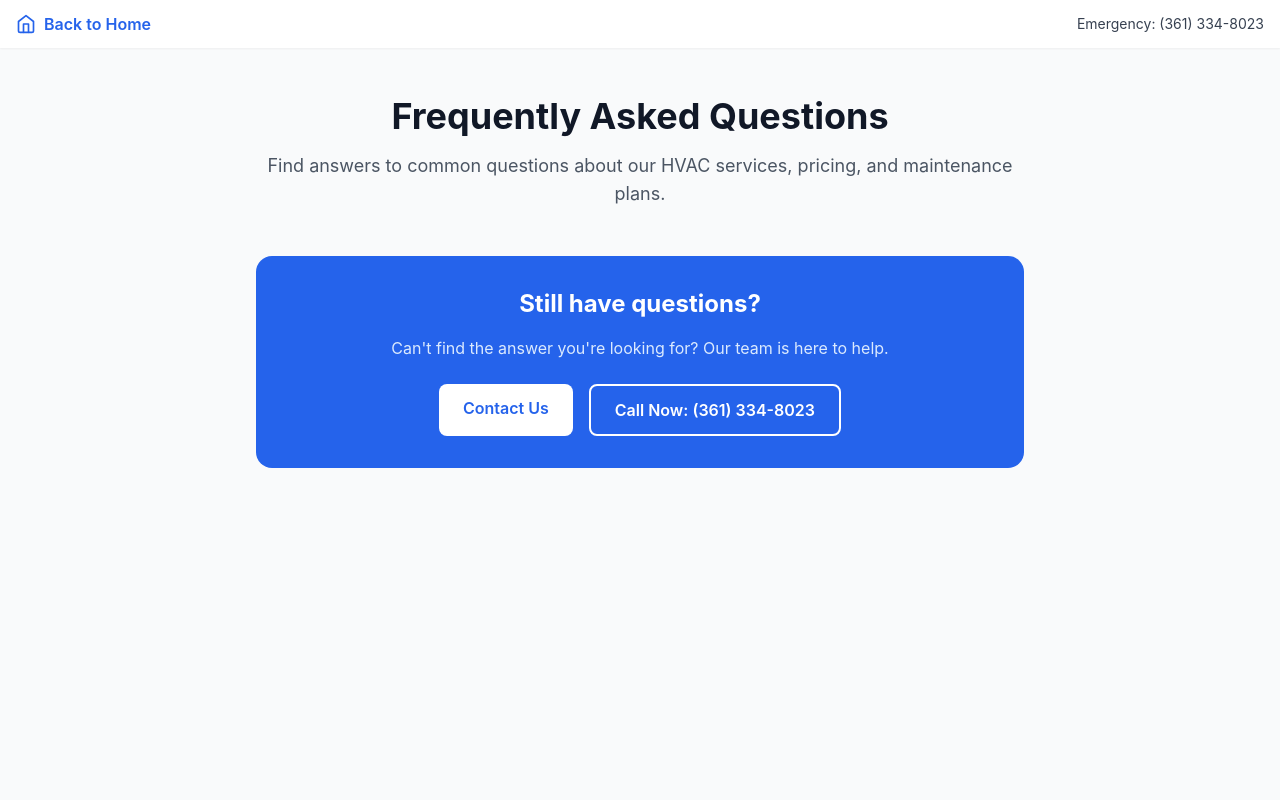
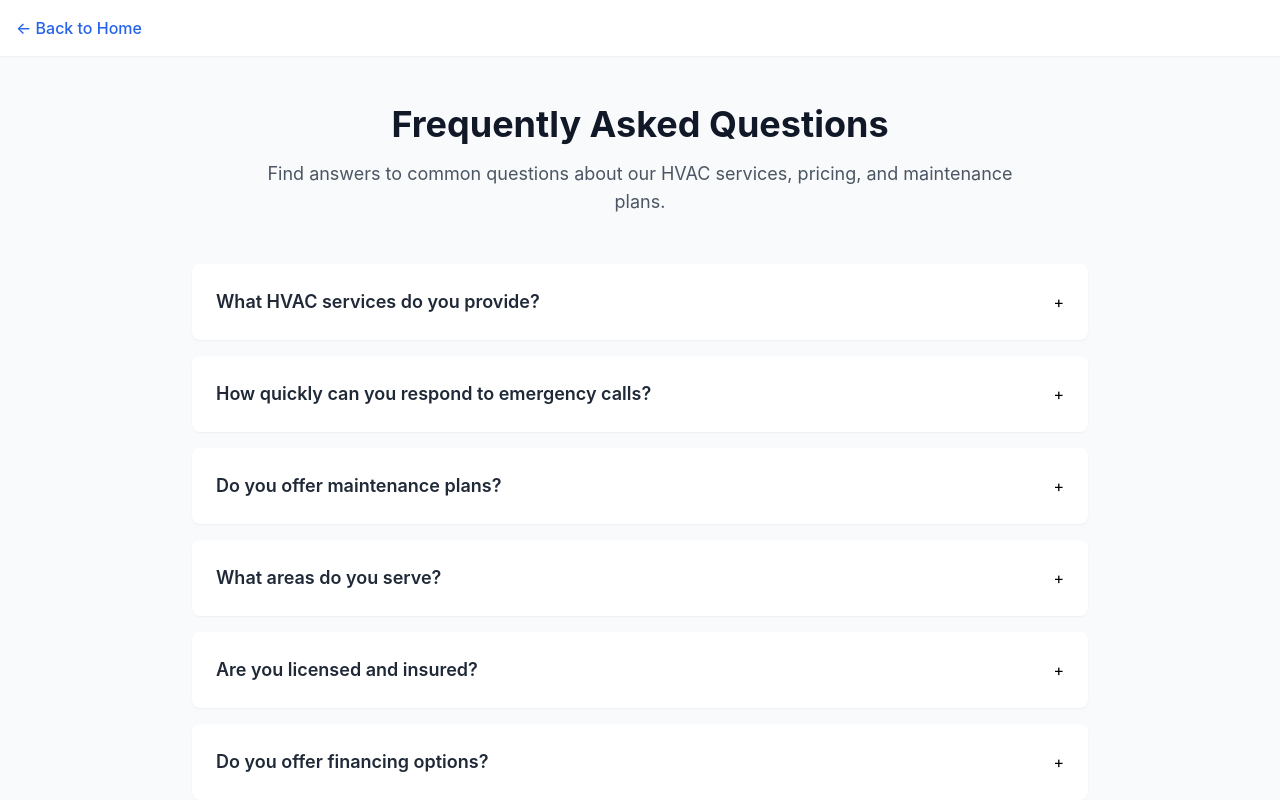
Before and after one commit to drytech1/heavy-air-heat-website, a Next.js app: page /faq in a window 1280 px wide. Shown: the top 800 px of the page. Built offline with nearby package versions, Linux system fonts and the light colour scheme.

Commit message:
Add FAQ data and update FAQ page layout

```diff
--- a/app/faq/page.tsx
+++ b/app/faq/page.tsx
@@ -1,11 +1,41 @@
 'use client';
 
 import { useState } from 'react';
-import { ChevronDown, ChevronUp, Home } from 'lucide-react';
 import Link from 'next/link';
 
-const faqData = [
-  // ... keep your existing faqData array here
+const faqData: Array<{ question: string; answer: string }> = [
+  {
+    question: "What HVAC services do you provide?",
+    answer: "We provide comprehensive HVAC services including installation, repair, maintenance, and emergency services for heating, ventilation, and air conditioning systems for both residential and commercial properties."
+  },
+  {
+    question: "How quickly can you respond to emergency calls?",
+    answer: "We offer 24/7 emergency service with response times typically within 2 hours for urgent heating or cooling issues in the Corpus Christi area."
+  },
+  {
+    question: "Do you offer maintenance plans?",
+    answer: "Yes, we offer affordable maintenance plans that include regular inspections, cleaning, and priority service to keep your HVAC system running efficiently year-round."
+  },
+  {
+    question: "What areas do you serve?",
+    answer: "We serve Corpus Christi, Portland, Aransas Pass, Rockport, and surrounding areas in Texas."
+  },
+  {
+    question: "Are you licensed and insured?",
+    answer: "Yes, we are fully licensed, bonded, and insured for your protection. All our technicians are certified and undergo regular training."
+  },
+  {
+    question: "Do you offer financing options?",
+    answer: "Yes, we offer flexible financing options to make HVAC services more affordable. Contact us to discuss available payment plans."
+  },
+  {
+    question: "How often should I service my HVAC system?",
+    answer: "We recommend bi-annual service - once in spring for cooling systems and once in fall for heating systems to ensure optimal performance."
+  },
+  {
+    question: "What brands do you work with?",
+    answer: "We work with all major HVAC brands including Carrier, Trane, Lennox, Rheem, and Goodman. We can service, repair, or install any brand."
+  }
 ];
 
 export default function FAQPage() {
@@ -17,33 +47,19 @@ export default function FAQPage() {
 
   return (
     <div className="min-h-screen bg-gray-50">
-      {/* Header with Back to Home Link */}
-      <header className="bg-white shadow-sm sticky top-0 z-10">
-  <div className="container mx-auto px-4 py-3">
-    <div className="flex justify-between items-center">
+      <header className="bg-white shadow-sm">
+        <div className="container mx-auto px-4 py-4">
           <Link
             href="/"
-        className="flex items-center text-blue-600 hover:text-blue-800 transition-colors duration-200"
+            className="inline-flex items-center text-blue-600 hover:text-blue-800 font-medium"
           >
-        <Home className="h-5 w-5 mr-2" />
-        <span className="font-semibold hidden sm:inline">Back to Home</span>
-        <span className="font-semibold sm:hidden">Home</span>
+            ← Back to Home
           </Link>
-
-      <a
-        href="tel:3613348023"
-        className="text-sm text-gray-700 hover:text-blue-600 transition-colors duration-200"
-      >
-        <span className="hidden sm:inline">Emergency: </span>(361) 334-8023
-      </a>
-    </div>
         </div>
       </header>
 
-      {/* Rest of your FAQ page content */}
       <div className="py-12">
         <div className="container mx-auto px-4">
-          {/* Hero Section */}
           <div className="text-center mb-12">
             <h1 className="text-4xl font-bold text-gray-900 mb-4">
               Frequently Asked Questions
@@ -53,23 +69,18 @@ export default function FAQPage() {
             </p>
           </div>
 
-          {/* FAQ Accordion */}
           <div className="max-w-4xl mx-auto">
             {faqData.map((faq, index) => (
               <div key={index} className="mb-4">
                 <button
                   onClick={() => toggleFAQ(index)}
-                  className="w-full flex justify-between items-center p-6 bg-white rounded-lg shadow-sm hover:shadow-md transition-shadow duration-200 text-left"
+                  className="w-full flex justify-between items-center p-6 bg-white rounded-lg shadow-sm hover:shadow-md text-left"
                 >
                   <span className="text-lg font-semibold text-gray-800">
                     {faq.question}
                   </span>
-                  <span className="ml-4 flex-shrink-0">
-                    {openIndex === index ? (
-                      <ChevronUp className="h-5 w-5 text-blue-600" />
-                    ) : (
-                      <ChevronDown className="h-5 w-5 text-gray-400" />
-                    )}
+                  <span className="ml-4">
+                    {openIndex === index ? '−' : '+'}
                   </span>
                 </button>
                 {openIndex === index && (
@@ -81,7 +92,6 @@ export default function FAQPage() {
             ))}
           </div>
 
-          {/* Contact CTA */}
           <div className="mt-12 text-center">
             <div className="bg-blue-600 text-white p-8 rounded-2xl max-w-3xl mx-auto">
               <h2 className="text-2xl font-bold mb-4">Still have questions?</h2>
@@ -91,13 +101,13 @@ export default function FAQPage() {
               <div className="flex flex-col sm:flex-row gap-4 justify-center">
                 <a
                   href="/contact"
-                  className="bg-white text-blue-600 px-6 py-3 rounded-lg font-semibold hover:bg-gray-100 transition-colors duration-200"
+                  className="bg-white text-blue-600 px-6 py-3 rounded-lg font-semibold hover:bg-gray-100"
                 >
                   Contact Us
                 </a>
                 <a
                   href="tel:3613348023"
-                  className="bg-transparent border-2 border-white text-white px-6 py-3 rounded-lg font-semibold hover:bg-white hover:text-blue-600 transition-colors duration-200"
+                  className="bg-transparent border-2 border-white text-white px-6 py-3 rounded-lg font-semibold hover:bg-white hover:text-blue-600"
                 >
                   Call Now: (361) 334-8023
                 </a>
```
Lines whose indentation alone changed are shown as unchanged.
